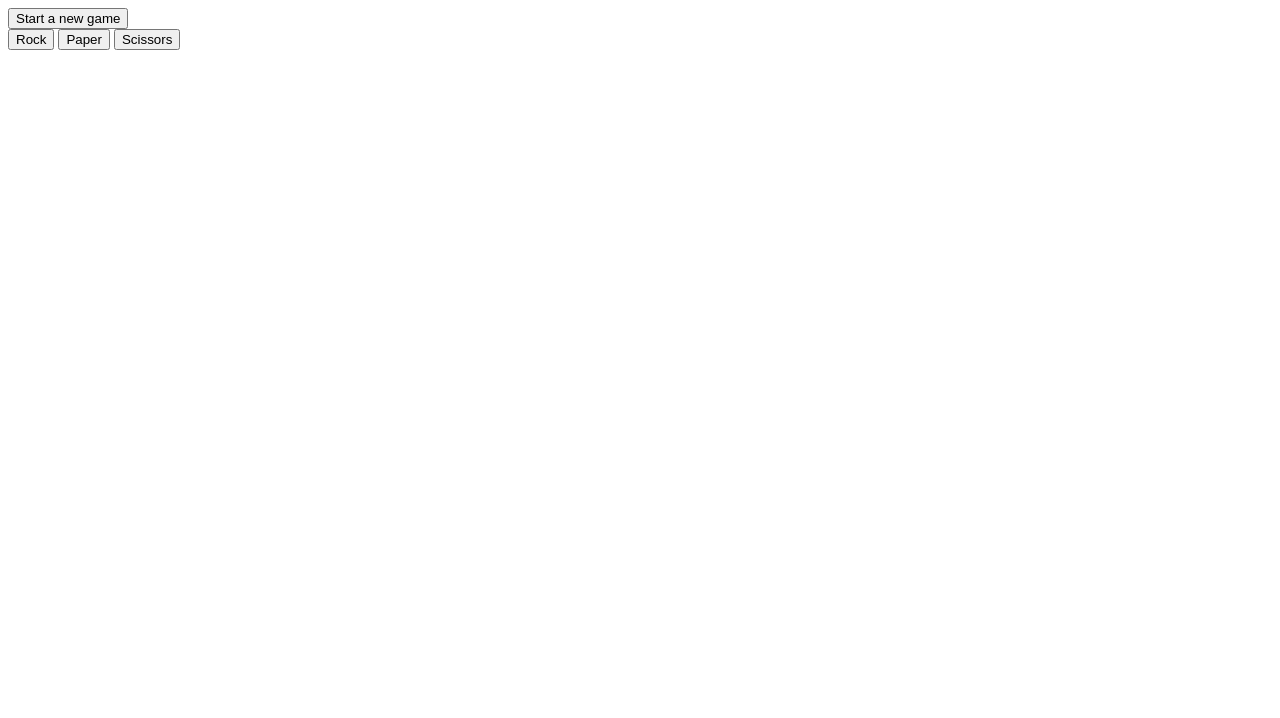
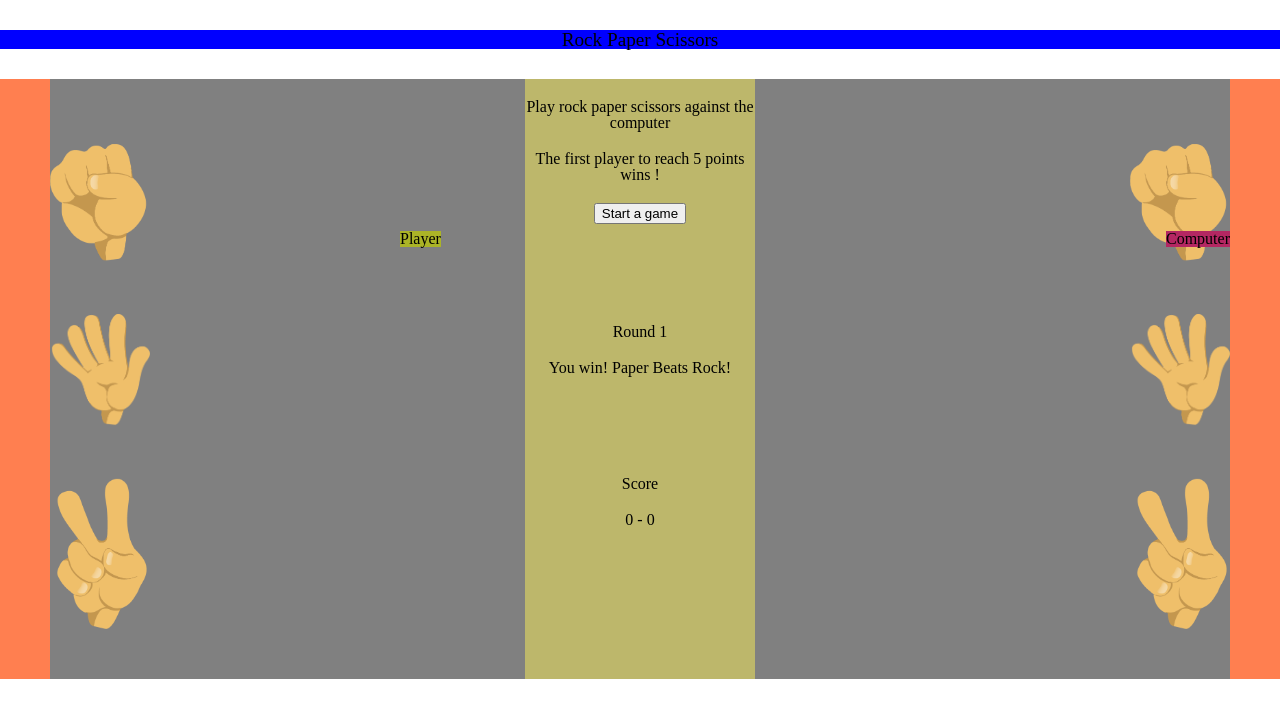
Before and after one commit to HadrienLap/rock-paper-scissors, a plain HTML site: page index.html in a window 1280 px wide. Drawn offline with Linux system fonts and the light colour scheme.

Commit message:
working base for the UI

```diff
--- /dev/null
+++ b/css/reset.css
@@ -0,0 +1,48 @@
+/* http://meyerweb.com/eric/tools/css/reset/
+   v2.0 | 20110126
+   License: none (public domain)
+*/
+
+html, body, div, span, applet, object, iframe,
+h1, h2, h3, h4, h5, h6, p, blockquote, pre,
+a, abbr, acronym, address, big, cite, code,
+del, dfn, em, img, ins, kbd, q, s, samp,
+small, strike, strong, sub, sup, tt, var,
+b, u, i, center,
+dl, dt, dd, ol, ul, li,
+fieldset, form, label, legend,
+table, caption, tbody, tfoot, thead, tr, th, td,
+article, aside, canvas, details, embed,
+figure, figcaption, footer, header, hgroup,
+menu, nav, output, ruby, section, summary,
+time, mark, audio, video {
+	margin: 0;
+	padding: 0;
+	border: 0;
+	font-size: 100%;
+	font: inherit;
+	vertical-align: baseline;
+}
+/* HTML5 display-role reset for older browsers */
+article, aside, details, figcaption, figure,
+footer, header, hgroup, menu, nav, section {
+	display: block;
+}
+body {
+	line-height: 1;
+}
+ol, ul {
+	list-style: none;
+}
+blockquote, q {
+	quotes: none;
+}
+blockquote:before, blockquote:after,
+q:before, q:after {
+	content: '';
+	content: none;
+}
+table {
+	border-collapse: collapse;
+	border-spacing: 0;
+}
--- /dev/null
+++ b/css/styles.css
@@ -0,0 +1,76 @@
+h1 {
+    margin-top: 30px;
+    text-align: center;
+    background-color: blue;
+    font-size: larger;
+}
+
+#playerTitle {
+    position: absolute;
+    background-color: rgb(171, 180, 39);
+    margin-left: 350px;
+    margin-top: -280px;
+}
+
+#computerTitle {
+    position: absolute;
+    background-color: rgb(180, 39, 98);
+    margin-left: -400px;
+    margin-top: -280px;
+}
+
+
+#playFields {
+    margin-top: 30px;t
+    height: fit-content;
+    background-color: coral;
+    display: flex;
+    justify-content: space-between;
+}
+
+#playerWeaponsContainer {
+    height: 600px;
+    width: 600px ;
+    margin-left: 50px;
+    display: flex;
+    flex-direction: column;
+    justify-content: space-evenly;
+    background-color: gray;
+}
+
+#cpuWeaponsContainer {
+    height: 600px;
+    width: 600px ;
+    margin-right: 50px;
+    display: flex;
+    flex-direction: column;
+    justify-content: space-evenly;
+    align-items: flex-end;
+    background-color: gray;
+}
+
+.playerWeaponImg, .cpuWeaponImg {
+    width: 100px;
+    transition: all 0.5s ease-out;
+}
+
+.playerWeaponImg:hover {
+    transform: scale(1.3);
+}
+
+#centerContainer {
+    text-align: center;
+    background-color: darkkhaki;
+}
+
+.centerContent {
+    margin-top: 20px;
+}
+
+#roundContent {
+    margin-top: 100px;
+}
+
+#scoreDisplay {
+    margin-top: 100px;
+}
--- a/index.html
+++ b/index.html
@@ -3,21 +3,64 @@
 <head>
     <meta charset="UTF-8">
     <meta name="viewport" content="width=device-width, initial-scale=1.0">
-    <title>Document</title>
+
+    <link rel="stylesheet" type="text/css" href="css/reset.css">
+    <link rel="stylesheet" type="text/css" href="css/styles.css">
+
+    <title>Rock Paper Scissors</title>
 </head>
 <body>
+    <h1>Rock Paper Scissors</h1>
 
-    <div id="start">
-        <button>Start a new game</button>
+    <div id="playFields">
+        <div id="playerWeaponsContainer">
+
+            <h2 id="playerTitle">Player</h2>
+
+            <img class="playerWeaponImg" src="images/rock.png">
+            <img class="playerWeaponImg" src="images/paper.png">
+            <img class="playerWeaponImg" src="images/scissors.png">
+        </div>
+
+        <div id="centerContainer">
+            <div id="instructions">
+                <p class="centerContent">Play rock paper scissors against the computer</p>
+                <p class="centerContent">The first player to reach 5 points wins !</p>
+                <button class="centerContent">Start a game</button>
+            </div>
+
+            <div id="roundContent">
+                <p class="centerContent"> Round 1</p>
+                <p class="centerContent">You win! Paper Beats Rock!</p>
+            </div>
+
+            <div id="scoreDisplay">
+                <p class="centerContent">Score</p>
+                <p class="centerContent"> 0 - 0</p>
+
+
+            </div>
+
+        </div>
+
+        <div id="cpuWeaponsContainer">
+
+            <h2 id="computerTitle">Computer</h2>
+
+            <img class="cpuWeaponImg" src="images/rock.png">
+            <img class="cpuWeaponImg" src="images/paper.png">
+            <img class="cpuWeaponImg" src="images/scissors.png">
+        </div>
+
+
+
+
+
+
     </div>
 
-    <div id="controls">
-        <button>Rock</button>
-        <button>Paper</button>
-        <button>Scissors</button>
-    </div>
 
-    <div id="score"></div>
+    <div id="resultDisplay"></div>
 
 
     <script src="script.js"></script>
--- a/script.js
+++ b/script.js
@@ -1,55 +1,34 @@
-// Start a game at refresh
-// game()
+ // Welcome message
+ console.log("Click 'Start a new game' to compete against the computer. The first player to reach 3 point wins!");
 
-function game(){
+ // Start a game if user clicks "Start a new game"
+const start = document.querySelector('#start');
+start.onclick = () => {
+    game ();
+}
+
+
+
+function game () {
     // Variables for the score calculation & round count
     let playerScore = 0;
     let computerScore = 0;
     let roundCount = 1;
 
-    // Welcome message
-    console.log("Compete against the computer in a 5 rounds rock paper scissors battle!");
 
-    // Play the game 5 times
-    for (let i = 0; i < 5; i++ ) {
 
-        // Lign separation between rounds
-        console.log("\n");
+    // Player choose a weapon and play a round
+    console.log('Choose your weapon');
 
-        // Display the current round number:
-        console.log(`Round ${roundCount}`);
+    const weapons = document.querySelectorAll('.controls');
 
-        //Round count
-        roundCount ++;
+    weapons.forEach(button => {
+        button.addEventListener('click', (e) => {
+        let roundResult = playRound(button.id, computerPlay());
 
-        // Play a round and display its result
-        let roundResult = playRound(playerPlay(), computerPlay());
-        console.log(roundResult);
-
-        // Score calculation
-        if (roundResult.includes("You win")){
-            playerScore ++;
-        } else if (roundResult.includes("You loose")){
-            computerScore ++;
-        }
-        // Display the live score count unless it is last round
-        while(roundCount < 6){
-            console.log(`The score is ${playerScore} for you and ${computerScore} for the computer!`);
-            break;
-        }
-    }
-
-    // Lign separation before final score
-    console.log("\n");
-
-    //Final result display
-    if (playerScore > computerScore){
-        console.log(`The final score is ${playerScore} for you and ${computerScore} for the computer, you won! :)`);
-    } else if (computerScore > playerScore){
-        console.log(`The final score is ${playerScore} for you and ${computerScore} for the computer, you lost :(`);
-    } else {
-        console.log(`The final score is ${playerScore} for you and ${computerScore} for the computer, it's a tie :|`);
-    }
+        displayRounds(roundResult, roundCount);
+        });
+    });
 }
 
 // Computer random pick and return his choice
@@ -72,31 +51,6 @@ function computerPlay () {
     }
 }
 
-// Player function, return player's choice capitalized
-function playerPlay (){
-
-    while (true) {
-        // Prompt the player for his choice
-        let playerChoice = window.prompt("Choose Rock, Paper or Scissors");
-
-        //Transformation of the player choice to a Capitalized format
-        let playerChoiceLowerCase = playerChoice.toLowerCase();
-        playerChoiceCapitalized = playerChoiceLowerCase.charAt(0).toUpperCase() + playerChoiceLowerCase.slice(1);
-
-        if (playerChoiceCapitalized == "Rock" ||
-            playerChoiceCapitalized == "Paper" ||
-            playerChoiceCapitalized == "Scissors") {
-                break;
-        } else {
-            console.log(`Please enter a valid choice`);
-        }
-    }
-
-    // Console log of the player's choice
-    console.log(`You chose ${playerChoiceCapitalized}`);
-    return playerChoiceCapitalized;
-}
-
 // Play a round and return the result
 function playRound(playerSelection, computerSelection) {
     let result = null;
@@ -112,3 +66,12 @@ function playRound(playerSelection, computerSelection) {
     }
     return result;
 }
+
+// Display the choices and the results of each rounds
+function displayRounds(roundResult, roundCount) {
+    const resultDisplay = document.querySelector('#resultDisplay');
+    const content = document.createElement('p');
+    content.textContent = `Round ${roundCount}: ` + roundResult;
+    resultDisplay.appendChild(content);
+
+}
```
Also changed, not shown: images/paper.png (added), images/rock.png (added), images/scissors.png (added).
